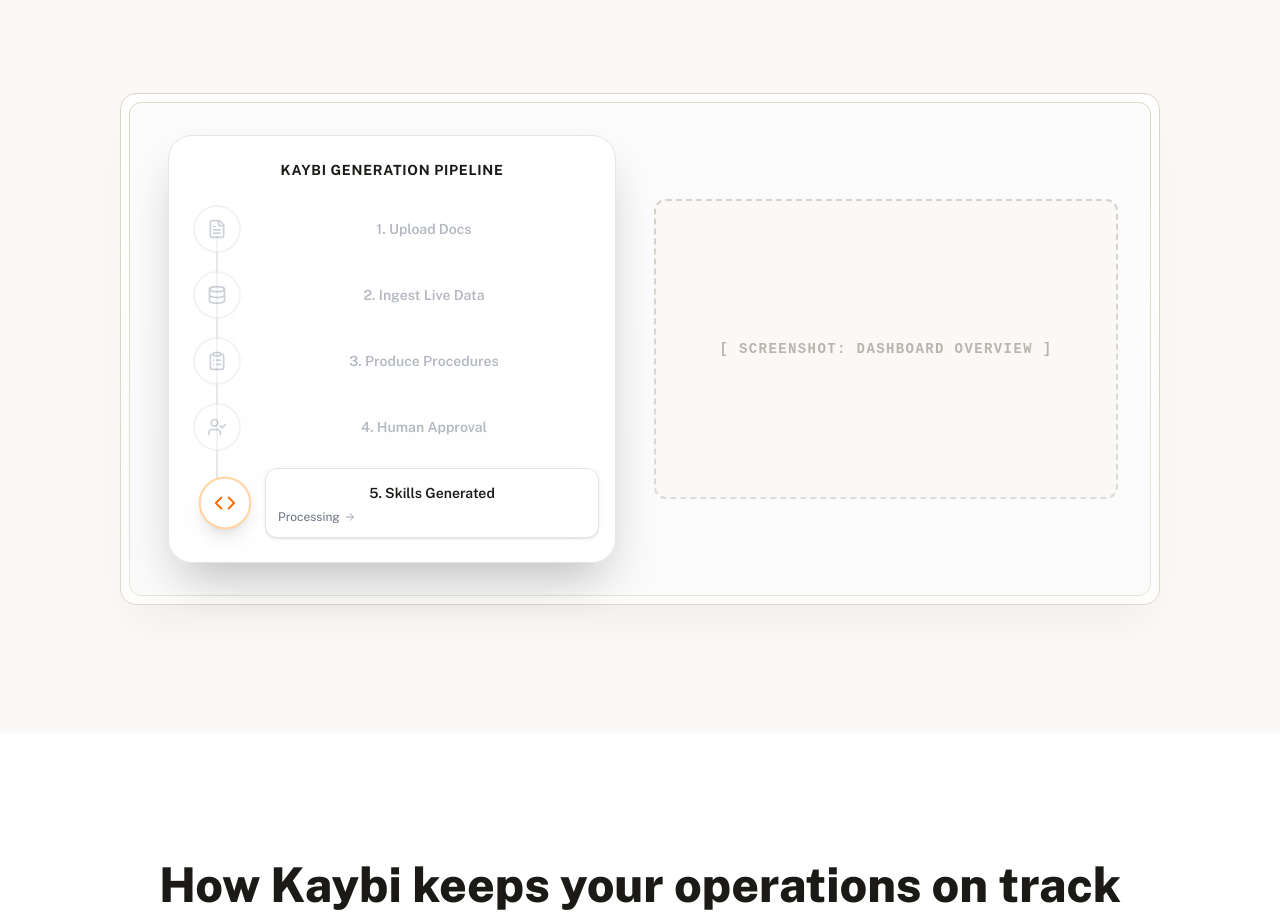
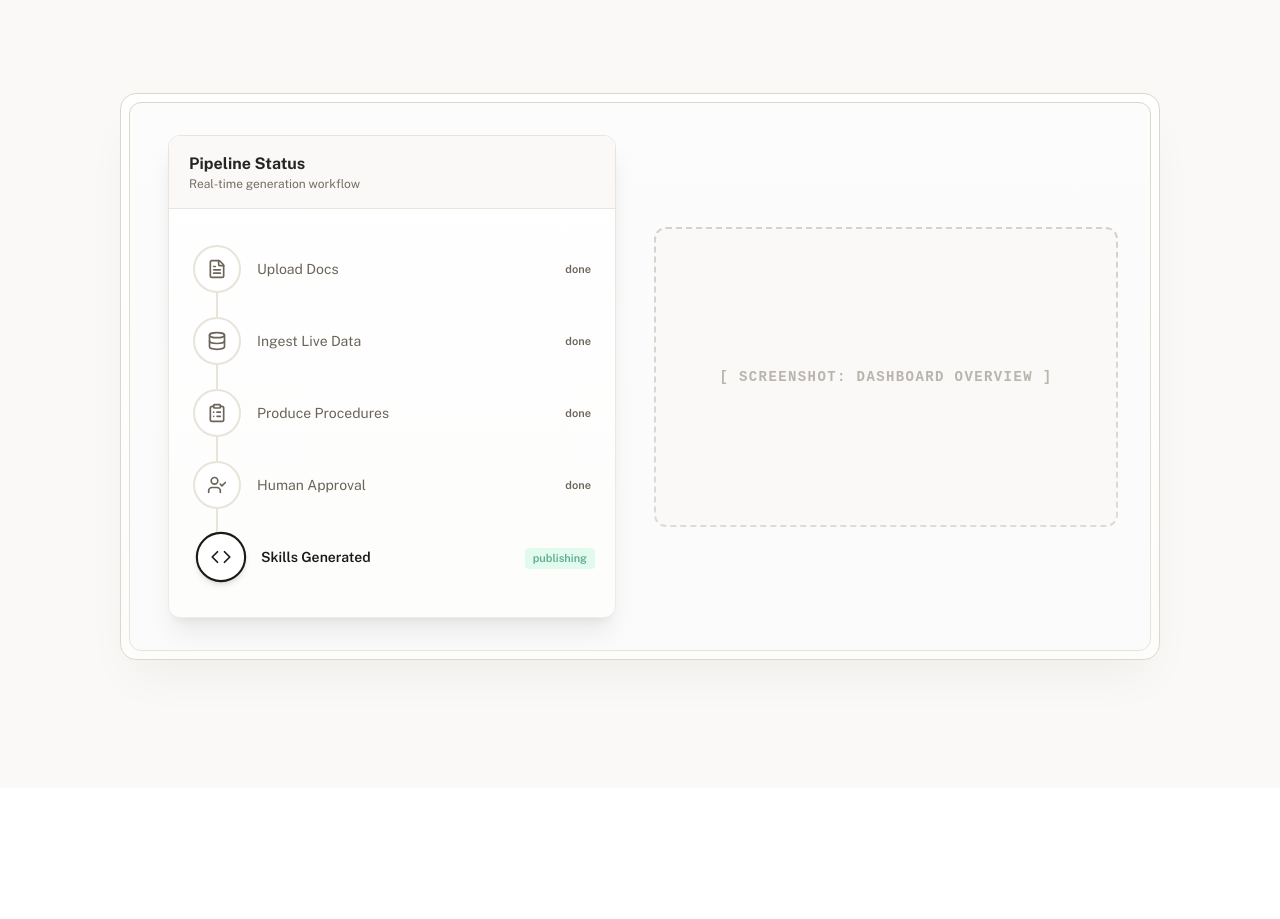
Before and after one commit to VeshGuy/KB-WB, a React (Vite) app: page / in a window 1280 px wide. Shown: the part 800-1719 px from the top of the page. Built offline with nearby package versions, Linux system fonts and the light colour scheme.

Commit message:
Update workflow animation to match MVP UI components and fix line bleeding

```diff
--- a/src/components/WorkflowAnimation.tsx
+++ b/src/components/WorkflowAnimation.tsx
@@ -2,11 +2,11 @@
 import { FileText, Database, ClipboardList, UserCheck, Code, ArrowRight } from 'lucide-react';
 
 const steps = [
-  { id: 'upload', label: '1. Upload Docs', icon: FileText, color: 'text-blue-500', bg: 'bg-blue-100', border: 'border-blue-200' },
-  { id: 'ingest', label: '2. Ingest Live Data', icon: Database, color: 'text-indigo-500', bg: 'bg-indigo-100', border: 'border-indigo-200' },
-  { id: 'produce', label: '3. Produce Procedures', icon: ClipboardList, color: 'text-purple-500', bg: 'bg-purple-100', border: 'border-purple-200' },
-  { id: 'approve', label: '4. Human Approval', icon: UserCheck, color: 'text-green-600', bg: 'bg-green-100', border: 'border-green-200' },
-  { id: 'skills', label: '5. Skills Generated', icon: Code, color: 'text-orange-500', bg: 'bg-orange-100', border: 'border-orange-200' },
+  { id: 'upload', label: 'Upload Docs', icon: FileText, badgeTone: 'blue', badgeText: 'running' },
+  { id: 'ingest', label: 'Ingest Live Data', icon: Database, badgeTone: 'indigo', badgeText: 'running' },
+  { id: 'produce', label: 'Produce Procedures', icon: ClipboardList, badgeTone: 'purple', badgeText: 'generating' },
+  { id: 'approve', label: 'Human Approval', icon: UserCheck, badgeTone: 'amber', badgeText: 'pending' },
+  { id: 'skills', label: 'Skills Generated', icon: Code, badgeTone: 'emerald', badgeText: 'publishing' },
 ];
 
 export default function WorkflowAnimation() {
@@ -20,43 +20,61 @@
   }, []);
 
   return (
-    <div className="relative w-full max-w-md mx-auto p-6 bg-white/80 backdrop-blur-xl rounded-3xl border border-[#e6e4df] shadow-2xl overflow-hidden">
-      <div className="text-sm font-bold text-[#1c1a17] mb-6 uppercase tracking-wider">Kaybi Generation Pipeline</div>
+    <div className="w-full max-w-md mx-auto rounded-xl border border-line bg-surface shadow-xl font-sans text-left overflow-hidden">
+      {/* MVP Style Header */}
+      <div className="bg-paper border-b border-line px-5 py-4 flex items-center justify-between shrink-0">
+        <div>
+          <h3 className="font-bold text-ink">Pipeline Status</h3>
+          <p className="text-xs text-muted">Real-time generation workflow</p>
+        </div>
+      </div>
 
-      <div className="relative flex flex-col gap-4">
-        {/* Connection Line */}
-        <div className="absolute left-[23px] top-8 bottom-8 w-0.5 bg-gray-200 z-0" />
+      <div className="relative flex flex-col p-6">
+        {/* Connection Line: Centered precisely at 1.5rem (left-6) + 24px (half of w-12) - 1px (half of line width) = 23px */}
+        <div className="absolute left-[47px] top-10 bottom-10 w-0.5 bg-line z-0" />
 
         {steps.map((step, idx) => {
           const isActive = idx === activeStep;
           const isPast = idx < activeStep;
           const Icon = step.icon;
 
+          // Color logic without CSS opacity (so line doesn't bleed through)
+          const circleBg = isActive ? 'bg-white shadow-md border-ink' : isPast ? 'bg-surface border-line' : 'bg-surface border-transparent';
+          const iconColor = isActive ? 'text-ink' : isPast ? 'text-muted' : 'text-faint';
+          const textColor = isActive ? 'text-ink font-semibold' : isPast ? 'text-muted' : 'text-faint';
+
           return (
             <div
               key={step.id}
-              className={`relative z-10 flex items-center gap-4 transition-all duration-500 ${
-                isActive ? 'opacity-100 translate-x-2' : isPast ? 'opacity-50' : 'opacity-30'
-              }`}
+              className={`relative z-10 flex items-center gap-4 transition-all duration-500 py-3 ${isActive ? 'translate-x-1' : ''}`}
             >
+              {/* Circle */}
               <div
-                className={`w-12 h-12 rounded-full flex items-center justify-center border-2 transition-all duration-500 bg-white ${
-                  isActive ? `${step.bg} ${step.border} scale-110 shadow-lg` : 'border-gray-200'
-                }`}
+                className={`w-12 h-12 shrink-0 rounded-full flex items-center justify-center border-2 transition-all duration-500 ${circleBg} ${isActive ? 'scale-105' : ''}`}
               >
-                <Icon className={`w-5 h-5 ${isActive ? step.color : 'text-gray-400'}`} />
+                <Icon className={`w-5 h-5 transition-colors duration-500 ${iconColor}`} />
               </div>
 
-              <div className={`flex-1 p-3 rounded-xl border transition-all duration-500 ${
-                isActive ? 'bg-white border-[#e6e4df] shadow-sm' : 'bg-transparent border-transparent'
-              }`}>
-                <span className={`font-semibold text-sm ${isActive ? '#1c1a17' : 'text-gray-500'}`}>
+              {/* Content */}
+              <div className={`flex-1 flex items-center justify-between transition-all duration-500`}>
+                <span className={`text-sm ${textColor} transition-colors duration-500`}>
                   {step.label}
                 </span>
-                {isActive && (
-                  <div className="mt-1 flex items-center text-xs text-gray-500 animate-fade-up">
-                    Processing <ArrowRight className="w-3 h-3 ml-1 animate-pulse" />
-                  </div>
+
+                {/* MVP Style Badge for active state */}
+                <div className={`transition-all duration-300 ${isActive ? 'opacity-100 translate-y-0' : 'opacity-0 translate-y-1 overflow-hidden h-0'}`}>
+                  {isActive && (
+                    <span className={`inline-flex items-center px-2 py-0.5 rounded text-[11px] font-semibold bg-emerald-100 text-emerald-700 animate-pulse`}>
+                      {step.badgeText}
+                    </span>
+                  )}
+                </div>
+
+                {/* Completed Check for past states */}
+                {isPast && (
+                  <span className="text-[11px] font-semibold text-muted">
+                    done
+                  </span>
                 )}
               </div>
             </div>
```
